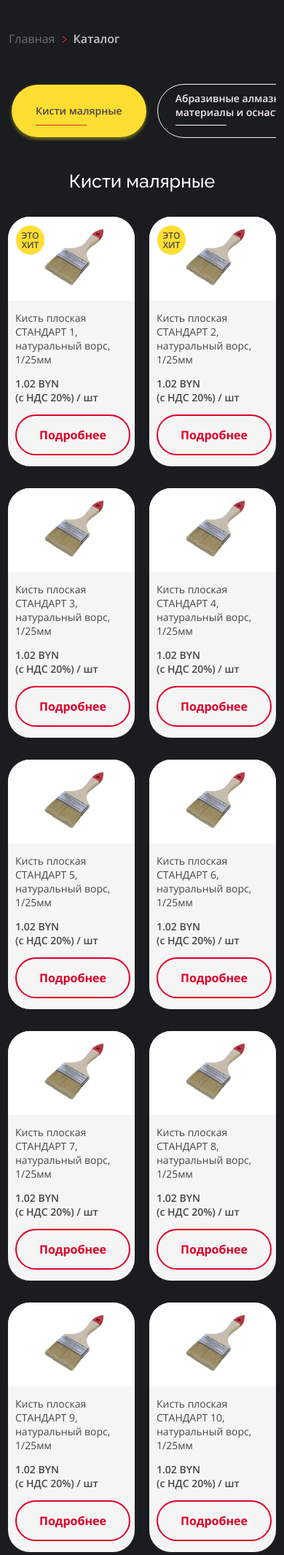
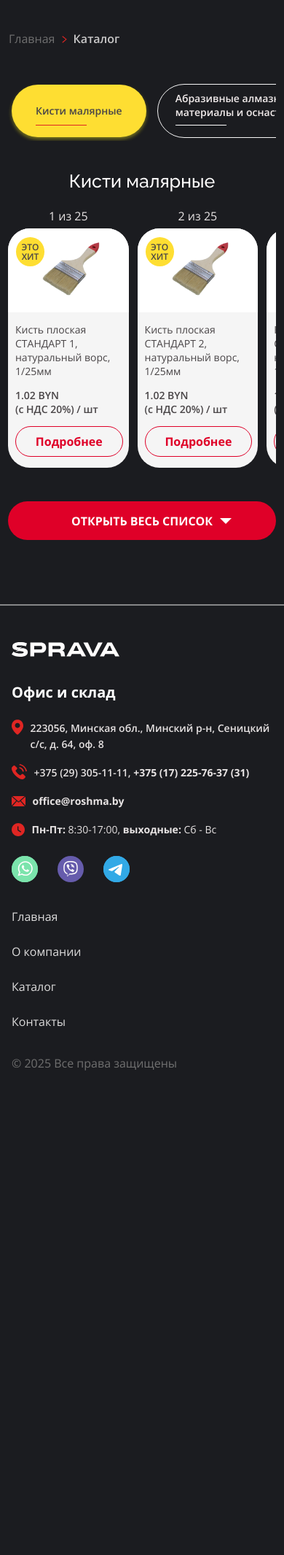
Before and after one commit to AlexDz27/93kaoiu1nmjasu, a PHP site: page /catalog.html in a window 390 px wide. Shown: the part 137-2268 px from the top of the page at 73% size. After the commit the page ends 1604 px from the top, so only its background shows below. Run offline with PHP 8.4, Linux system fonts and the light colour scheme.

Commit message:
w, did slider; todo: active btn

```diff
--- a/catalog.html
+++ b/catalog.html
@@ -118,6 +118,8 @@
       <div id="track" class="slider--cat__track t-list__mb">
         <div class="t-list">
           <div class="t t--hit">
+            <p class="t__iz">1 из 25</p>
+            <div class="t__body">
               <div class="t__img-cont">
                 <img width="150" height="150" src="img/catalog-normal-res/kist.png" alt="Кисть">
               </div>
@@ -127,7 +129,10 @@
                 <a class="btn card__btn t__btn" href="product.html"><b>Подробнее</b></a>
               </div>
             </div>
+          </div>
           <div class="t t--hit">
+            <p class="t__iz">2 из 25</p>
+            <div class="t__body">
               <div class="t__img-cont">
                 <img width="150" height="150" src="img/catalog-normal-res/kist.png" alt="Кисть">
               </div>
@@ -137,7 +142,10 @@
                 <a class="btn card__btn t__btn" href="product.html"><b>Подробнее</b></a>
               </div>
             </div>
-          <div class="t">
+          </div>
+          <div class="t ">
+            <p class="t__iz">3 из 25</p>
+            <div class="t__body">
               <div class="t__img-cont">
                 <img width="150" height="150" src="img/catalog-normal-res/kist.png" alt="Кисть">
               </div>
@@ -147,7 +155,10 @@
                 <a class="btn card__btn t__btn" href="product.html"><b>Подробнее</b></a>
               </div>
             </div>
-          <div class="t">
+          </div>
+          <div class="t ">
+            <p class="t__iz">4 из 25</p>
+            <div class="t__body">
               <div class="t__img-cont">
                 <img width="150" height="150" src="img/catalog-normal-res/kist.png" alt="Кисть">
               </div>
@@ -157,8 +168,11 @@
                 <a class="btn card__btn t__btn" href="product.html"><b>Подробнее</b></a>
               </div>
             </div>
+          </div>
 
-          <div class="t">
+          <div class="t ">
+            <p class="t__iz">5 из 25</p>
+            <div class="t__body">
               <div class="t__img-cont">
                 <img width="150" height="150" src="img/catalog-normal-res/kist.png" alt="Кисть">
               </div>
@@ -168,7 +182,10 @@
                 <a class="btn card__btn t__btn" href="product.html"><b>Подробнее</b></a>
               </div>
             </div>
-          <div class="t">
+          </div>
+          <div class="t ">
+            <p class="t__iz">6 из 25</p>
+            <div class="t__body">
               <div class="t__img-cont">
                 <img width="150" height="150" src="img/catalog-normal-res/kist.png" alt="Кисть">
               </div>
@@ -178,7 +195,10 @@
                 <a class="btn card__btn t__btn" href="product.html"><b>Подробнее</b></a>
               </div>
             </div>
-          <div class="t">
+          </div>
+          <div class="t ">
+            <p class="t__iz">7 из 25</p>
+            <div class="t__body">
               <div class="t__img-cont">
                 <img width="150" height="150" src="img/catalog-normal-res/kist.png" alt="Кисть">
               </div>
@@ -188,7 +208,10 @@
                 <a class="btn card__btn t__btn" href="product.html"><b>Подробнее</b></a>
               </div>
             </div>
-          <div class="t">
+          </div>
+          <div class="t ">
+            <p class="t__iz">8 из 25</p>
+            <div class="t__body">
               <div class="t__img-cont">
                 <img width="150" height="150" src="img/catalog-normal-res/kist.png" alt="Кисть">
               </div>
@@ -198,8 +221,11 @@
                 <a class="btn card__btn t__btn" href="product.html"><b>Подробнее</b></a>
               </div>
             </div>
+          </div>
 
-          <div class="t">
+          <div class="t ">
+            <p class="t__iz">9 из 25</p>
+            <div class="t__body">
               <div class="t__img-cont">
                 <img width="150" height="150" src="img/catalog-normal-res/kist.png" alt="Кисть">
               </div>
@@ -209,7 +235,10 @@
                 <a class="btn card__btn t__btn" href="product.html"><b>Подробнее</b></a>
               </div>
             </div>
-          <div class="t">
+          </div>
+          <div class="t ">
+            <p class="t__iz">10 из 25</p>
+            <div class="t__body">
               <div class="t__img-cont">
                 <img width="150" height="150" src="img/catalog-normal-res/kist.png" alt="Кисть">
               </div>
@@ -219,7 +248,10 @@
                 <a class="btn card__btn t__btn" href="product.html"><b>Подробнее</b></a>
               </div>
             </div>
-          <div class="t">
+          </div>
+          <div class="t ">
+            <p class="t__iz">11 из 25</p>
+            <div class="t__body">
               <div class="t__img-cont">
                 <img width="150" height="150" src="img/catalog-normal-res/kist.png" alt="Кисть">
               </div>
@@ -229,7 +261,10 @@
                 <a class="btn card__btn t__btn" href="product.html"><b>Подробнее</b></a>
               </div>
             </div>
-          <div class="t">
+          </div>
+          <div class="t ">
+            <p class="t__iz">12 из 25</p>
+            <div class="t__body">
               <div class="t__img-cont">
                 <img width="150" height="150" src="img/catalog-normal-res/kist.png" alt="Кисть">
               </div>
@@ -239,8 +274,11 @@
                 <a class="btn card__btn t__btn" href="product.html"><b>Подробнее</b></a>
               </div>
             </div>
+          </div>
 
-          <div class="t">
+          <div class="t ">
+            <p class="t__iz">13 из 25</p>
+            <div class="t__body">
               <div class="t__img-cont">
                 <img width="150" height="150" src="img/catalog-normal-res/kist.png" alt="Кисть">
               </div>
@@ -250,7 +288,10 @@
                 <a class="btn card__btn t__btn" href="product.html"><b>Подробнее</b></a>
               </div>
             </div>
-          <div class="t">
+          </div>
+          <div class="t ">
+            <p class="t__iz">14 из 25</p>
+            <div class="t__body">
               <div class="t__img-cont">
                 <img width="150" height="150" src="img/catalog-normal-res/kist.png" alt="Кисть">
               </div>
@@ -260,7 +301,10 @@
                 <a class="btn card__btn t__btn" href="product.html"><b>Подробнее</b></a>
               </div>
             </div>
-          <div class="t">
+          </div>
+          <div class="t ">
+            <p class="t__iz">15 из 25</p>
+            <div class="t__body">
               <div class="t__img-cont">
                 <img width="150" height="150" src="img/catalog-normal-res/kist.png" alt="Кисть">
               </div>
@@ -270,7 +314,10 @@
                 <a class="btn card__btn t__btn" href="product.html"><b>Подробнее</b></a>
               </div>
             </div>
-          <div class="t">
+          </div>
+          <div class="t ">
+            <p class="t__iz">16 из 25</p>
+            <div class="t__body">
               <div class="t__img-cont">
                 <img width="150" height="150" src="img/catalog-normal-res/kist.png" alt="Кисть">
               </div>
@@ -281,9 +328,12 @@
               </div>
             </div>
           </div>
+        </div>
 
         <div class="t-list t-list--no-stretch">
-          <div class="t">
+          <div class="t ">
+            <p class="t__iz">17 из 25</p>
+            <div class="t__body">
               <div class="t__img-cont">
                 <img width="150" height="150" src="img/catalog-normal-res/kist.png" alt="Кисть">
               </div>
@@ -293,7 +343,10 @@
                 <a class="btn card__btn t__btn" href="product.html"><b>Подробнее</b></a>
               </div>
             </div>
-            <div class="t">
+          </div>
+          <div class="t ">
+            <p class="t__iz">18 из 25</p>
+            <div class="t__body">
               <div class="t__img-cont">
                 <img width="150" height="150" src="img/catalog-normal-res/kist.png" alt="Кисть">
               </div>
@@ -303,7 +356,10 @@
                 <a class="btn card__btn t__btn" href="product.html"><b>Подробнее</b></a>
               </div>
             </div>
-            <div class="t">
+          </div>
+          <div class="t ">
+            <p class="t__iz">19 из 25</p>
+            <div class="t__body">
               <div class="t__img-cont">
                 <img width="150" height="150" src="img/catalog-normal-res/kist.png" alt="Кисть">
               </div>
@@ -313,7 +369,10 @@
                 <a class="btn card__btn t__btn" href="product.html"><b>Подробнее</b></a>
               </div>
             </div>
-            <div class="t">
+          </div>
+          <div class="t ">
+            <p class="t__iz">20 из 25</p>
+            <div class="t__body">
               <div class="t__img-cont">
                 <img width="150" height="150" src="img/catalog-normal-res/kist.png" alt="Кисть">
               </div>
@@ -323,7 +382,10 @@
                 <a class="btn card__btn t__btn" href="product.html"><b>Подробнее</b></a>
               </div>
             </div>
-            <div class="t">
+          </div>
+          <div class="t ">
+            <p class="t__iz">21 из 25</p>
+            <div class="t__body">
               <div class="t__img-cont">
                 <img width="150" height="150" src="img/catalog-normal-res/kist.png" alt="Кисть">
               </div>
@@ -333,7 +395,10 @@
                 <a class="btn card__btn t__btn" href="product.html"><b>Подробнее</b></a>
               </div>
             </div>
+          </div>
           <div class="t">
+            <p class="t__iz">22 из 25</p>
+            <div class="t__body">
               <div class="t__img-cont">
                 <img width="150" height="150" src="img/catalog-normal-res/kist.png" alt="Кисть">
               </div>
@@ -343,7 +408,10 @@
                 <a class="btn card__btn t__btn" href="product.html"><b>Подробнее</b></a>
               </div>
             </div>
+          </div>
           <div class="t">
+            <p class="t__iz">23 из 25</p>
+            <div class="t__body">
               <div class="t__img-cont">
                 <img width="150" height="150" src="img/catalog-normal-res/kist.png" alt="Кисть">
               </div>
@@ -353,7 +421,10 @@
                 <a class="btn card__btn t__btn" href="product.html"><b>Подробнее</b></a>
               </div>
             </div>
+          </div>
           <div class="t">
+            <p class="t__iz">24 из 25</p>
+            <div class="t__body">
               <div class="t__img-cont">
                 <img width="150" height="150" src="img/catalog-normal-res/kist.png" alt="Кисть">
               </div>
@@ -363,7 +434,10 @@
                 <a class="btn card__btn t__btn" href="product.html"><b>Подробнее</b></a>
               </div>
             </div>
-            <div class="t t--hit">
+          </div>
+          <div class="t">
+            <p class="t__iz">25 из 25</p>
+            <div class="t__body">
               <div class="t__img-cont">
                 <img width="150" height="150" src="img/catalog-normal-res/kist.png" alt="Кисть">
               </div>
@@ -373,70 +447,11 @@
                 <a class="btn card__btn t__btn" href="product.html"><b>Подробнее</b></a>
               </div>
             </div>
-            <!-- <div class="t">
-              <div class="t__img-cont">
-                <img width="150" height="150" src="img/catalog-normal-res/kist.png" alt="Кисть">
           </div>
-              <div class="t__text">
-                <p>Кисть плоская СТАНДАРТ 26, натуральный ворс, 1/25мм</p>
-                <p class="text--semibold">1.02 BYN<br>(с НДС 20%) / шт</p>
-                <a class="btn card__btn t__btn" href="product.html"><b>Подробнее</b></a>
-              </div>
-            </div>
-            <div class="t">
-              <div class="t__img-cont">
-                <img width="150" height="150" src="img/catalog-normal-res/kist.png" alt="Кисть">
-              </div>
-              <div class="t__text">
-                <p>Кисть плоская СТАНДАРТ 27, натуральный ворс, 1/25мм</p>
-                <p class="text--semibold">1.02 BYN<br>(с НДС 20%) / шт</p>
-                <a class="btn card__btn t__btn" href="product.html"><b>Подробнее</b></a>
-              </div>
-            </div>
-            <div class="t">
-              <div class="t__img-cont">
-                <img width="150" height="150" src="img/catalog-normal-res/kist.png" alt="Кисть">
-              </div>
-              <div class="t__text">
-                <p>Кисть плоская СТАНДАРТ 28, натуральный ворс, 1/25мм</p>
-                <p class="text--semibold">1.02 BYN<br>(с НДС 20%) / шт</p>
-                <a class="btn card__btn t__btn" href="product.html"><b>Подробнее</b></a>
-              </div>
-            </div>
-            <div class="t">
-              <div class="t__img-cont">
-                <img width="150" height="150" src="img/catalog-normal-res/kist.png" alt="Кисть">
-              </div>
-              <div class="t__text">
-                <p>Кисть плоская СТАНДАРТ 29, натуральный ворс, 1/25мм</p>
-                <p class="text--semibold">1.02 BYN<br>(с НДС 20%) / шт</p>
-                <a class="btn card__btn t__btn" href="product.html"><b>Подробнее</b></a>
-              </div>
-            </div>
-            <div class="t">
-              <div class="t__img-cont">
-                <img width="150" height="150" src="img/catalog-normal-res/kist.png" alt="Кисть">
-              </div>
-              <div class="t__text">
-                <p>Кисть плоская СТАНДАРТ 30, натуральный ворс, 1/25мм</p>
-                <p class="text--semibold">1.02 BYN<br>(с НДС 20%) / шт</p>
-                <a class="btn card__btn t__btn" href="product.html"><b>Подробнее</b></a>
-              </div>
-            </div>
-            <div class="t">
-              <div class="t__img-cont">
-                <img width="150" height="150" src="img/catalog-normal-res/kist.png" alt="Кисть">
-              </div>
-              <div class="t__text">
-                <p>Кисть плоская СТАНДАРТ 31, натуральный ворс, 1/25мм</p>
-                <p class="text--semibold">1.02 BYN<br>(с НДС 20%) / шт</p>
-                <a class="btn card__btn t__btn" href="product.html"><b>Подробнее</b></a>
-              </div>
-            </div> -->
          </div>
       </div>
 
-      <button id="collapse" class="btn product__btn btn-collapse" style="display: none;"><b>СВЕРНУТЬ СПИСОК</b></button>
+      <button id="collapse" class="btn product__btn btn-collapse btn-collapse--show" style="display: none;"><b>ОТКРЫТЬ ВЕСЬ СПИСОК</b></button>
 
       <div class="slider__btns">
         <button id="btnPrev" class="btn-slider btn-slider--inactive">
@@ -614,16 +629,16 @@
     SHOW_FULL_LIST: 'SHOW_FULL_LIST',
     SHOW_IN_SLIDER: 'SHOW_IN_SLIDER'
   }
-  let listViewState = LIST_VIEW_STATE.SHOW_IN_SLIDER
+  let listViewState = LIST_VIEW_STATE.SHOW_FULL_LIST
   let showFullListColsCount = 4
   if (window.innerWidth <= 830) {
     showFullListColsCount = 3
   }
   if (window.innerWidth <= 670) {
-    listViewState = LIST_VIEW_STATE.SHOW_FULL_LIST
+    listViewState = LIST_VIEW_STATE.SHOW_IN_SLIDER
   }
 
-  if (listViewState === LIST_VIEW_STATE.SHOW_FULL_LIST) {
+  if (listViewState === LIST_VIEW_STATE.SHOW_IN_SLIDER) {
     const firstTList = document.querySelector('.t-list')
     const secondTList = document.querySelector('.t-list--no-stretch')
     const fragment = document.createDocumentFragment()
@@ -637,10 +652,47 @@
     const collapseBtn = document.getElementById('collapse')
     collapseBtn.style.display = 'block'
     collapseBtn.onclick = () => {
-      listViewState === LIST_VIEW_STATE.SHOW_IN_SLIDER
+      listViewState = listViewState === LIST_VIEW_STATE.SHOW_IN_SLIDER ? LIST_VIEW_STATE.SHOW_FULL_LIST : LIST_VIEW_STATE.SHOW_IN_SLIDER
+
+      if (listViewState === LIST_VIEW_STATE.SHOW_FULL_LIST) {
+        firstTList.classList.add('t-list--return')
+        collapseBtn.innerHTML = '<b>СВЕРНУТЬ СПИСОК</b>'
+        collapseBtn.classList.remove('btn-collapse--show')
+        collapseBtn.classList.add('btn-collapse--collapse')
+      } else if (listViewState === LIST_VIEW_STATE.SHOW_IN_SLIDER) {
+        firstTList.classList.remove('t-list--return')
+        collapseBtn.innerHTML = '<b>ОТКРЫТЬ ВЕСЬ СПИСОК</b>'
+        collapseBtn.classList.remove('btn-collapse--collapse')
+        collapseBtn.classList.add('btn-collapse--show')
+        smoothScrollTo(document.getElementById('qs').offsetTop - 30, 800)
+      }
     }
   }
 
+  function smoothScrollTo(targetPosition, duration) {
+    const startPosition = window.pageYOffset;
+    const distance = targetPosition - startPosition;
+    let startTime = null;
+
+    function animation(currentTime) {
+      if (!startTime) startTime = currentTime;
+      const timeElapsed = currentTime - startTime;
+      const progress = Math.min(timeElapsed / duration, 1);
+
+      // Easing function (easeInOutQuad)
+      const ease = progress < 0.5
+      ? 2 * progress * progress
+      : 1 - Math.pow(-2 * progress + 2, 2) / 2;
+
+      window.scrollTo(0, startPosition + (distance * ease));
+
+      if (timeElapsed < duration) {
+        requestAnimationFrame(animation);
+      }
+    }
+
+    requestAnimationFrame(animation);
+  }
 </script>
 
 </body>
--- a/css/style-v2.css
+++ b/css/style-v2.css
@@ -1177,15 +1177,23 @@ the buttons will not be shown. TODO: maybe i can make it better */
   width: 100%;
   position: relative;
 }
-.btn-collapse::after {
+.btn-collapse--collapse::after {
   content: "";
   position: absolute;
-  margin-left: 18px;
+  margin-left: 10px;
   margin-top: 7.5px;
-  transform: translateX(-50%);
   border-left: 8.5px solid transparent;
   border-right: 8.5px solid transparent;
   border-bottom: 8.5px solid white;
+}
+.btn-collapse--show::after {
+  content: "";
+  position: absolute;
+  margin-left: 10px;
+  margin-top: 7.5px;
+  border-left: 8.5px solid transparent;
+  border-right: 8.5px solid transparent;
+  border-top: 8.5px solid white;
 }
 .t-list {
   display: grid;
@@ -1204,11 +1212,20 @@ the buttons will not be shown. TODO: maybe i can make it better */
 }
 .t {
   position: relative;
-  border-radius: 60px;
+}
+.t__iz {
+  text-align: center;
+  margin-top: 0;
+  margin-bottom: 6px;
+  display: none;
+}
+.t__body {
+  position: relative;
   background-color: #f5f5f5;
   color: #494547;
-}
-.t--hit::before {
+  border-radius: 60px;
+}
+.t--hit .t__body::before {
   content: "ЭТО ХИТ";
   display: flex;
   justify-content: center;
@@ -1224,6 +1241,7 @@ the buttons will not be shown. TODO: maybe i can make it better */
   line-height: 18px;
   text-align: center;
   font-weight: 600;
+  z-index: 10;
   /* TODO: ibm plex sans medium here */
 }
 .t__img-cont {
@@ -1434,7 +1452,7 @@ the buttons will not be shown. TODO: maybe i can make it better */
 .catalog #titleSection {
   display: none;
   margin-top: -10px;
-  margin-bottom: 34px;
+  margin-bottom: 22px;
 }
 @media (max-width: 830px) {
   .catalog #titleSection {display: block;}
@@ -1912,7 +1930,7 @@ the buttons will not be shown. TODO: maybe i can make it better */
   .t__btn {
     text-transform: none;
   }
-  .t--hit::before {
+  .t--hit .t__body::before {
     font-size: 14px;
     line-height: 14px;
     width: 45px;
@@ -2153,7 +2171,7 @@ the buttons will not be shown. TODO: maybe i can make it better */
   .t-list {
     grid-template-columns: 1fr 1fr;
   }
-  .t {
+  .t__body {
     border-radius: 30px;
   }
   .t__img-cont {
@@ -2161,10 +2179,40 @@ the buttons will not be shown. TODO: maybe i can make it better */
     border-top-right-radius: 30px;
     min-height: 115px;
   }
+  .t__iz {
+    display: block;
+  }
+  .t__btn {
+    padding-top: 9px;
+    padding-bottom: 9px;
+    border: 1.5px solid #DF0028;
+  }
 
   .slider__dots--cat {
     display: none;
   }
+
+  .slider--cat__track {
+    display: block;
+  }
+
+  .t-list {
+    grid-template-columns: none;
+    grid-auto-columns: 45%;
+    grid-auto-flow: column;
+    column-gap: 12px;
+    align-items: start;
+    overflow-x: auto;
+    scrollbar-color: #ccc transparent;
+    -webkit-overflow-scrolling: touch;
+  }
+  .t-list--return {
+    grid-template-columns: 1fr 1fr;
+    grid-auto-columns: auto;
+    grid-auto-flow: row;
+    column-gap: 20px;
+  }
+  .t-list--return .t__iz {display: none;}
 }
 
 @media (max-width: 630px) {
@@ -2454,7 +2502,7 @@ the buttons will not be shown. TODO: maybe i can make it better */
   .t__img-cont img {
     width: 59%;
   }
-  .t--hit::before {
+  .t--hit .t__body::before {
     width: 39px;
     height: 39.5px;
     font-size: 12px;
```
Also changed, not shown: js/slider-2.js (+0 -26 lines). Lines whose indentation alone changed are shown as unchanged.
